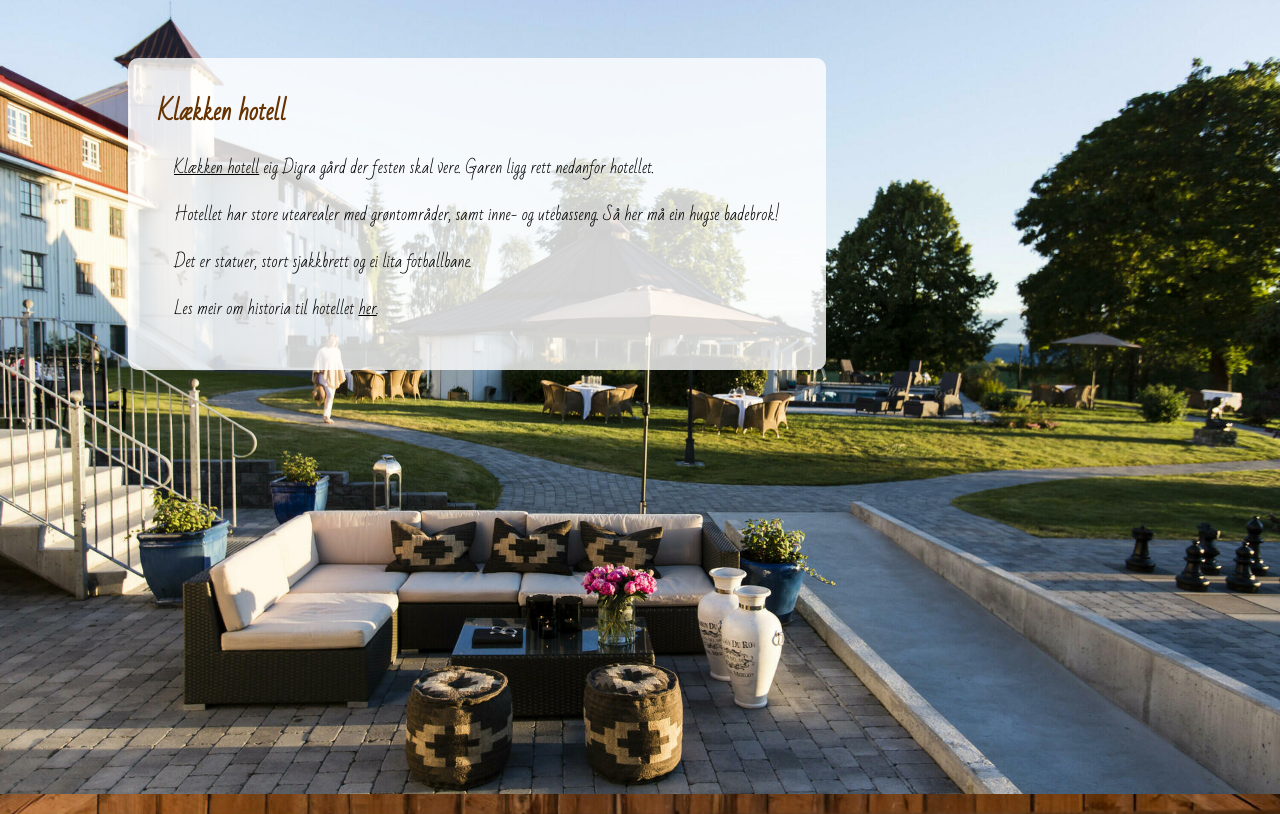
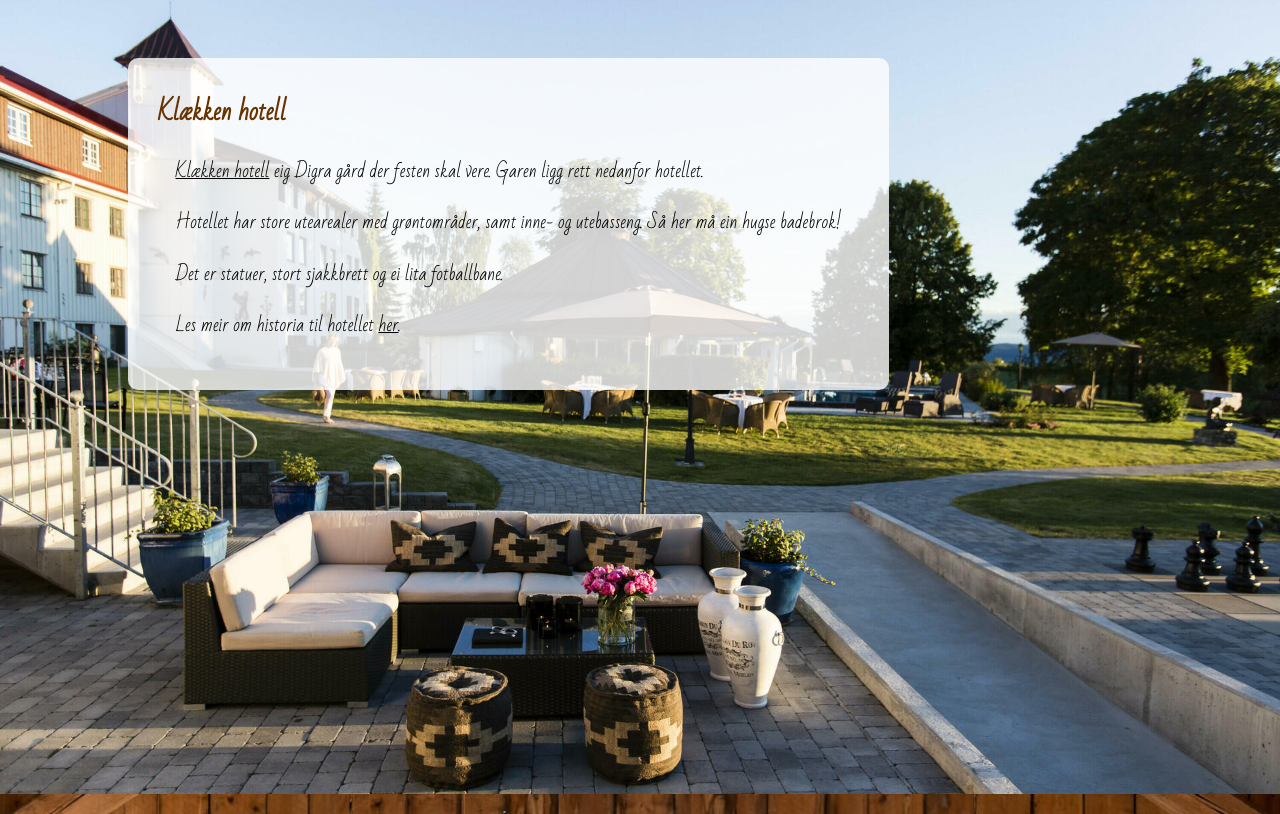
Before and after one commit to siljeogtormod/siljeogtormod.github.io, a plain HTML site: page index.html in a window 1280 px wide. Shown: the part 1606-2420 px from the top of the page. Drawn offline with Linux system fonts and the light colour scheme; a web font is replaced by a local one.

Commit message:
Update index.html

```diff
--- a/index.html
+++ b/index.html
@@ -110,8 +110,6 @@
 			background-color: rgba(255, 255, 255, 0.8);
 			display: inline-block;
 			border-radius: 10px;
-
-			/* hight: 100%; */
 		}
 		html {
 			background-color: #F6EEE3;
@@ -135,6 +133,7 @@
 		p {
 			margin: 1em;
 			color: black;
+			font-size: 1.1em;
 		}
 		li {
 			margin: 0 0 0 2em;
@@ -165,6 +164,7 @@
 		}
 		a {
 			color: inherit;
+			font-weight: 500;
 		}
 		ul {
 			list-style-type: square;
```
